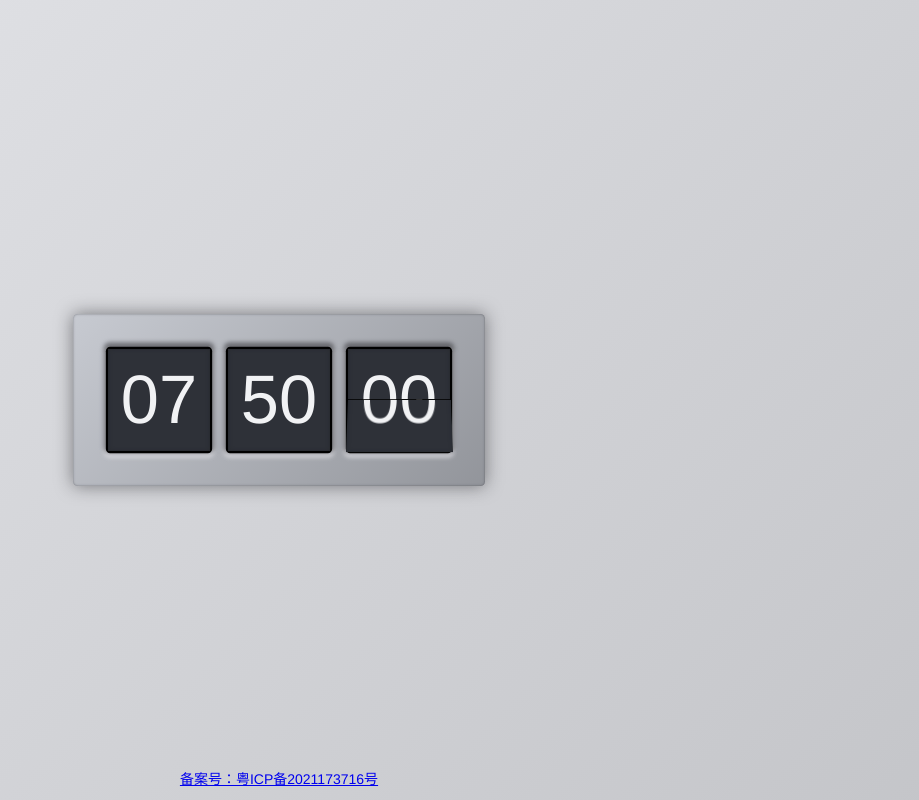
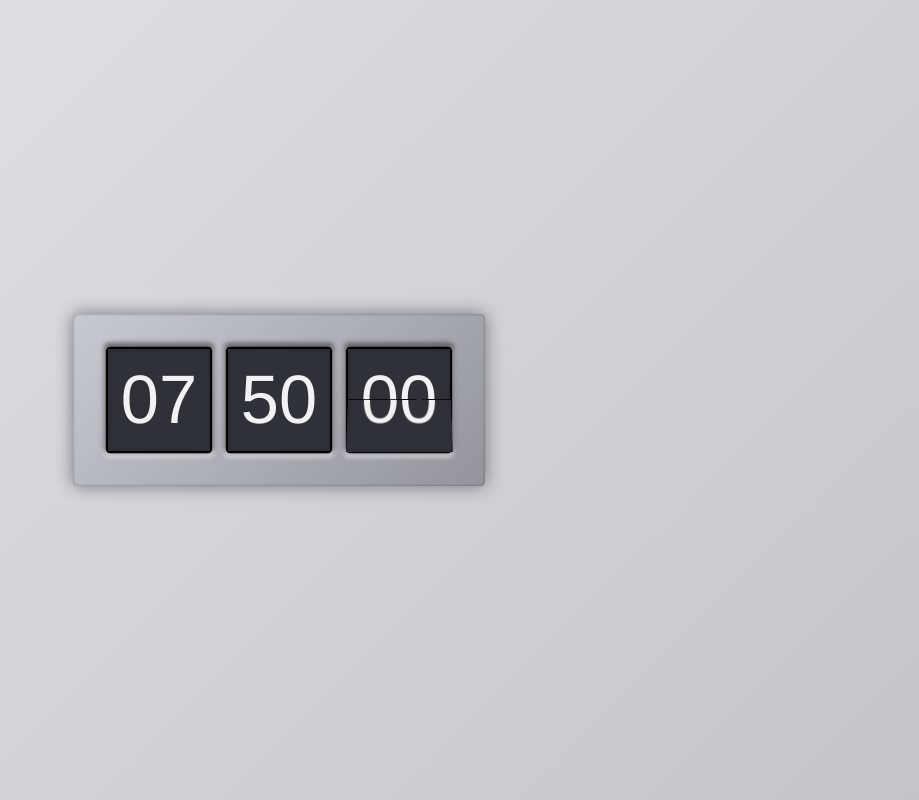
Before and after one commit to zhqyan/zhqyan.github.io, a plain HTML site: page index.html in a window 1280 px wide. Shown: the whole page, without its empty margins (361-1280 px from the left). Drawn offline with Linux system fonts and the light colour scheme.

Commit message:
Update index.html

```diff
--- a/index.html
+++ b/index.html
@@ -30,9 +30,9 @@
       <div class="clock__digits" data-next>00</div>
     </div>
   </div>
-  <footer style='position: fixed; bottom: 10px; left:50%; transform: translateX(-50%); width: 100%; text-align: center; font-size: 14px;'>
+  <!--<footer style='position: fixed; bottom: 10px; left:50%; transform: translateX(-50%); width: 100%; text-align: center; font-size: 14px;'>
     <a href='https://beian.miit.gov.cn/' target='_blank'>备案号：粤ICP备2021173716号</a>
-  </footer>
+  </footer>-->
 </body>
 
 <script>
```
